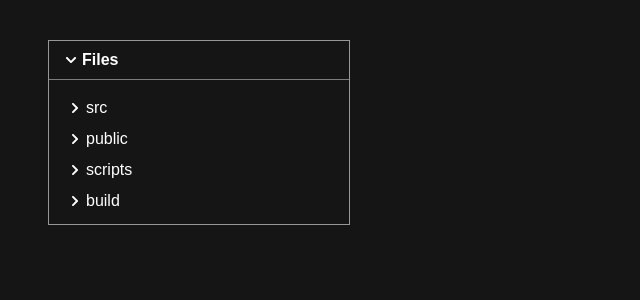
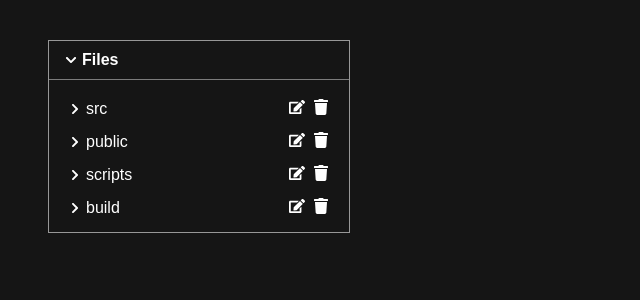
Before and after one commit to Ashish-vyp/FileExplorer, a React (Create React App) app: page / in a window 1280 px wide. Shown: the top 300 px of the page, without its empty margins (0-640 px from the left). Built offline with nearby package versions, Linux system fonts and the light colour scheme.

Commit message:
added edit node option

```diff
--- a/public/index.html
+++ b/public/index.html
@@ -2,42 +2,16 @@
 <html lang="en">
   <head>
     <meta charset="utf-8" />
-    <link rel="icon" href="%PUBLIC_URL%/favicon.ico" />
     <meta name="viewport" content="width=device-width, initial-scale=1" />
     <meta name="theme-color" content="#000000" />
     <meta
       name="description"
       content="Web site created using create-react-app"
     />
-    <link rel="apple-touch-icon" href="%PUBLIC_URL%/logo192.png" />
-    <!--
-      manifest.json provides metadata used when your web app is installed on a
-      user's mobile device or desktop. See https://developers.google.com/web/fundamentals/web-app-manifest/
-    -->
-    <link rel="manifest" href="%PUBLIC_URL%/manifest.json" />
-    <!--
-      Notice the use of %PUBLIC_URL% in the tags above.
-      It will be replaced with the URL of the `public` folder during the build.
-      Only files inside the `public` folder can be referenced from the HTML.
-
-      Unlike "/favicon.ico" or "favicon.ico", "%PUBLIC_URL%/favicon.ico" will
-      work correctly both with client-side routing and a non-root public URL.
-      Learn how to configure a non-root public URL by running `npm run build`.
-    -->
     <title>React App</title>
   </head>
   <body>
     <noscript>You need to enable JavaScript to run this app.</noscript>
     <div id="root"></div>
-    <!--
-      This HTML file is a template.
-      If you open it directly in the browser, you will see an empty page.
-
-      You can add webfonts, meta tags, or analytics to this file.
-      The build step will place the bundled scripts into the <body> tag.
-
-      To begin the development, run `npm start` or `yarn start`.
-      To create a production bundle, use `npm run build` or `yarn build`.
-    -->
   </body>
 </html>
--- a/src/App.css
+++ b/src/App.css
@@ -1,34 +1,42 @@
 * {
   color: white;
 }
+
 body {
   font-family: sans-serif;
   background: #151515;
 }
+
 h1 {
   font-size: 1.5rem;
 }
+
 .container {
   width: 300px;
   margin: 40px 0px 0px 40px;
   border: 1px solid #979797;
 }
+
 .container .header {
   display: flex;
   justify-content: space-between;
   padding: 10px 16px;
   border-bottom: 1px solid rgba(151, 151, 151, 0.8);
 }
+
 .title {
   display: flex;
   align-items: center;
   cursor: pointer;
+  flex-grow: 1;
 }
+
 .title svg {
   margin-right: 5px;
   height: 12px;
   width: 12px;
 }
+
 .title p {
   margin: 0;
   font-weight: bold;
@@ -45,6 +53,7 @@ h1 {
 .content {
   padding: 10px 16px;
 }
+
 .branch {
   max-width: 100%;
   display: flex;
@@ -52,6 +61,7 @@ h1 {
   transition: all 0.2s ease-in-out;
   margin-top: 10px;
 }
+
 .branch .entry {
   display: flex;
   justify-content: space-between;
@@ -65,12 +75,13 @@ h1 {
 .branch:first-child {
   margin-top: 5px;
 }
+
 .branch .branch_leaf {
   display: flex;
   flex-direction: column;
 }
 
-.loader{
+.loader {
   height: 100px;
   display: flex;
   justify-content: center;
@@ -87,10 +98,15 @@ h1 {
 }
 
 @keyframes spin {
-from {
-  transform: rotate(0deg);
+  from {
+    transform: rotate(0deg);
+  }
+
+  to {
+    transform: rotate(360deg);
+  }
 }
-to {
-  transform: rotate(360deg);
+
+.editNodeInput {
+  background-color: #151515;
 }
-}
--- /dev/null
+++ b/src/components/Controls.jsx
@@ -0,0 +1,17 @@
+import React from "react";
+import { FaEdit, FaTrash } from "react-icons/fa";
+
+const Controls = (props) => {
+
+    const { handleEditClick, handleDelete } = props;
+
+    return (
+        <React.Fragment>
+            <FaEdit onClick={handleEditClick} style={{marginLeft: '8px'}}/>
+            <FaTrash onClick={handleDelete} style={{marginLeft: '8px'}}/>
+        </React.Fragment>
+
+    )
+};
+
+export default Controls;
--- a/src/components/Directory.jsx
+++ b/src/components/Directory.jsx
@@ -1,12 +1,14 @@
-import React from 'react';
+import React, {useMemo} from 'react';
 import { FaChevronDown, FaChevronRight, FaSpinner } from "react-icons/fa";
 import useDirectoryContext from "../hooks/useDirectory";
 import Nodes from "./Nodes";
 import { toggleContentVisibility } from '../store/action';
+import { getDirectoryListWithChilds } from '../helper';
 
 
 const DirectoryComponent = () => {
     const {showContents, nodes, dispatch, isLoading} = useDirectoryContext();
+    const nodesListWithChild = useMemo(()=>getDirectoryListWithChilds(nodes));
 
     return (
         <section className="container">
@@ -22,7 +24,7 @@ const DirectoryComponent = () => {
         {showContents ? (
           isLoading ? <div className='loader'><FaSpinner icon="spinner" className="spinner"/></div> :
           <div className="content">
-            <Nodes nodes={nodes} />
+            <Nodes nodes={nodesListWithChild} />
           </div>
         ) : null}
       </section>
--- a/src/components/Nodes.jsx
+++ b/src/components/Nodes.jsx
@@ -1,12 +1,17 @@
 import { useState } from 'react';
 import { FaChevronDown, FaChevronRight } from 'react-icons/fa';
 import FileIcon from './FileIcon';
+import Controls from './Controls';
+import { editNodeNameAction } from '../store/action';
+import useDirectoryContext from '../hooks/useDirectory';
+
+
 
 
 const getIconForDirectoryOrFile = (isDir, isOpen, name) => {
   if (!isDir) {
     return {
-      icon: FileIcon, props:{name}
+      icon: FileIcon, props: { name }
     };
   }
 
@@ -19,8 +24,10 @@ const getIconForDirectoryOrFile = (isDir, isOpen, name) => {
 
 
 
-const Node = ({ isDir, name, id, children, level  }) => {
+const Node = ({ isDir, name, id, children, level }) => {
+  const { dispatch } = useDirectoryContext();
   const [isOpen, setIsOpen] = useState(false);
+  const [isEdit, setIsEdit] = useState(false);
 
   const config = getIconForDirectoryOrFile(isDir, isOpen, name);
   const Icon = config.icon;
@@ -30,15 +37,50 @@ const Node = ({ isDir, name, id, children, level  }) => {
     if (isDir) {
       setIsOpen(!isOpen);
     }
+  };
 
+  const handleEditClick = () => {
+    setIsEdit((isEdit) => !isEdit)
+  };
+
+  const handleDelete = () => {
+    console.log(id, 'delete')
+  };
+
+  const handleEdit = (e) => {
+    const payload = {
+      id,
+      newName: e.target.value
+    }
+    dispatch(editNodeNameAction(payload))
+  };
+
+  const onBlur = (e) => {
+    setIsEdit((isEdit)=>!isEdit);
   };
 
   return (
     <div>
       <div className="branch" style={{ paddingLeft: `calc(${level} * 12px)` }}>
         <div className="entry">
-          <div className="title" onClick={handleTitleClick}>
-            <Icon {...iconProps}/><p className={isOpen ? "active" : ''}>{name}</p>
+
+          {
+            isEdit ?
+              <input
+                value={name}
+                onChange={handleEdit}
+                onBlur={onBlur}
+                type="text"
+                autoFocus
+                className='editNodeInput'
+              /> :
+              <div className="title" onClick={handleTitleClick}>
+                <Icon {...iconProps} />
+                <p className={isOpen ? "active" : ''}>{name}</p>
+              </div>
+          }
+          <div className='controls-container'>
+            <Controls handleDelete={handleDelete} handleEditClick={handleEditClick} />
           </div>
         </div>
       </div>
--- a/src/constant.js
+++ b/src/constant.js
@@ -9,4 +9,5 @@ export const ACTION_TYPES = {
     FETCH_DIRECTORIES: 'FETCH_DIRECTORIES',
     ERROR_FETCH_DIRECTORIES: 'ERROR_FETCH_DIRECTORIES',
     SET_DIRECTORIES: "SET_DIRECTORIES",
+    EDIT_NODE: 'EDIT_NODE'
   };
--- a/src/containers/DirectoryProvider.js
+++ b/src/containers/DirectoryProvider.js
@@ -8,10 +8,10 @@ const DirectoryProvider = (props) => {
     const initialRef = useRef(true);
 
     useEffect(()=>{
-        if (initialRef.current) {
+         if (initialRef.current) {
             fetchDirectoriesAction(dispatch);
             initialRef.current = false;
-        }
+         }
     },[])
 
     const memoizedState = useMemo(()=>{
--- a/src/helper.js
+++ b/src/helper.js
@@ -1,11 +1,11 @@
 import _ from "lodash";
 
-const deepFindParentById = (id, data) => {
+const deepFindNodeById = (id, data) => {
     for (const ele of data) {
       if (ele.id === id) {
         return ele;
       } else if (ele.children) {
-        const result = deepFindParentById(id, ele.children);
+        const result = deepFindNodeById(id, ele.children);
         if (result) {
           return result;
         }
@@ -21,7 +21,7 @@ const deepFindParentById = (id, data) => {
 
     for (const item of arr) {
       if (item.parent) {
-        const parent = deepFindParentById(item.parent, result);
+        const parent = deepFindNodeById(item.parent, result);
         if (parent) {
           if (!parent.children) {
             parent.children = [];
@@ -38,6 +38,6 @@ const deepFindParentById = (id, data) => {
 
 
 export {
-    deepFindParentById,
+    deepFindNodeById,
     getDirectoryListWithChilds
 }
--- a/src/service/directory.js
+++ b/src/service/directory.js
@@ -1,11 +1,18 @@
 import directories from './../data/directory.json';
 
-const fetchDirectories =function(){
+const fetchDirectories = () =>{
     return new Promise((resolve, reject)=>{
         setTimeout(()=>{
             resolve(directories);
-        }, 2000)
+        }, 1000)
     });
+};
+
+
+const editNodeName = (id, newName) => {
+    return new Promise((resolve, reject)=>{
+    //   api call to be added later for editing node name
+    })
 }
 
-export {fetchDirectories};
+export {fetchDirectories, editNodeName};
--- a/src/store/action.js
+++ b/src/store/action.js
@@ -1,5 +1,5 @@
 import { ACTION_TYPES } from './../constant.js';
-import { fetchDirectories } from '../service/directory.js';
+import { fetchDirectories, editNodeName } from '../service/directory.js';
 
 
 export const toggleContentVisibility = () => {
@@ -16,4 +16,12 @@ export const fetchDirectoriesAction = async (dispatch) => {
   } catch (error) {
     dispatch({type: ACTION_TYPES.ERROR_FETCH_DIRECTORIES})
   }
-}
+};
+
+
+export const editNodeNameAction =  (payload) => {
+  return {
+    type: ACTION_TYPES.EDIT_NODE,
+    payload
+  }
+};
--- a/src/store/reducer.js
+++ b/src/store/reducer.js
@@ -1,6 +1,4 @@
 import { ACTION_TYPES } from '../constant';
-import { getDirectoryListWithChilds } from './../helper';
-
 
 const initialState = {
     nodes: [],
@@ -18,7 +16,7 @@ const directoryReducer = (state, action) => {
 
     case ACTION_TYPES.SET_DIRECTORIES:
       const response =  [...action.payload?.data]
-      const nodes = getDirectoryListWithChilds(response);
+      const nodes = response;
       return {
         ...state,
         isLoading: false,
@@ -40,6 +38,19 @@ const directoryReducer = (state, action) => {
         showContents: !state.showContents,
       };
 
+    case ACTION_TYPES.EDIT_NODE:
+      const {id, newName} = action.payload;
+      const updatedNodes = state.nodes.map(node=>{
+        if(node.id === id){
+          node.name = newName
+        };
+        return node;
+      })
+      return {
+        ...state,
+        nodes : updatedNodes
+    }
+
 
     default: {
       return state;
```
